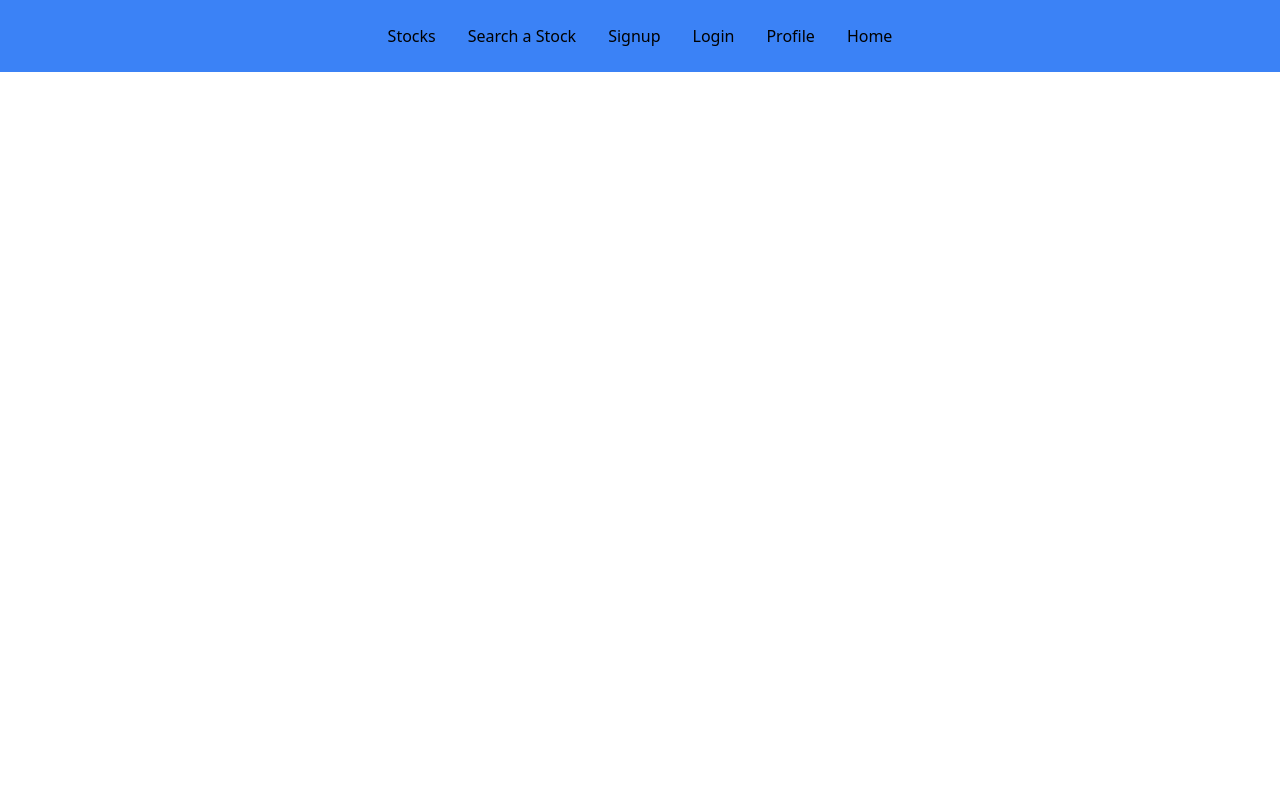
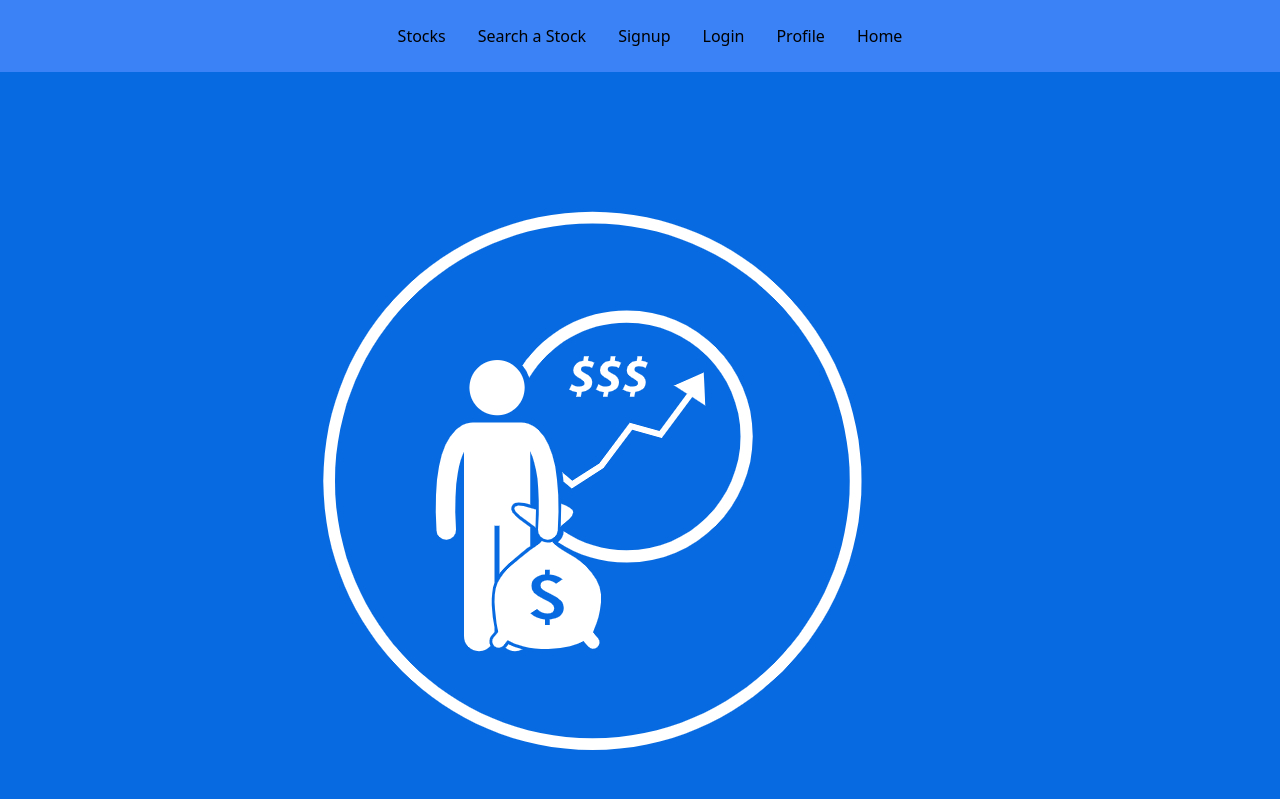
Before and after one commit to CoderJay06/stocks-chaser-frontend, a React (Create React App) app: page / in a window 1280 px wide. Shown: the top 799 px of the page. Built offline with nearby package versions, Linux system fonts and the light colour scheme.

Commit message:
Add logo as background image

```diff
--- a/src/App.js
+++ b/src/App.js
@@ -1,11 +1,13 @@
 import React, { Component } from 'react';
 import { Navbar } from './components/Navbar';
+import logo from './styles/Logo';
 
 class App extends Component {
 
    render() {
       return (
-         <div className="App">
+         <div className="App"
+              style={logo}>
             <Navbar />
          </div>
        );
--- /dev/null
+++ b/src/styles/Logo.js
@@ -0,0 +1,9 @@
+
+export const logo = {
+      backgroundImage: "url(/images/logo.jpeg)",
+      width: "1300px",
+      height: "2500px",
+      backgroundSize: "fit"
+};
+
+export default logo;
```
Also changed, not shown: public/images/logo.jpeg (renamed from logo.jpeg).
